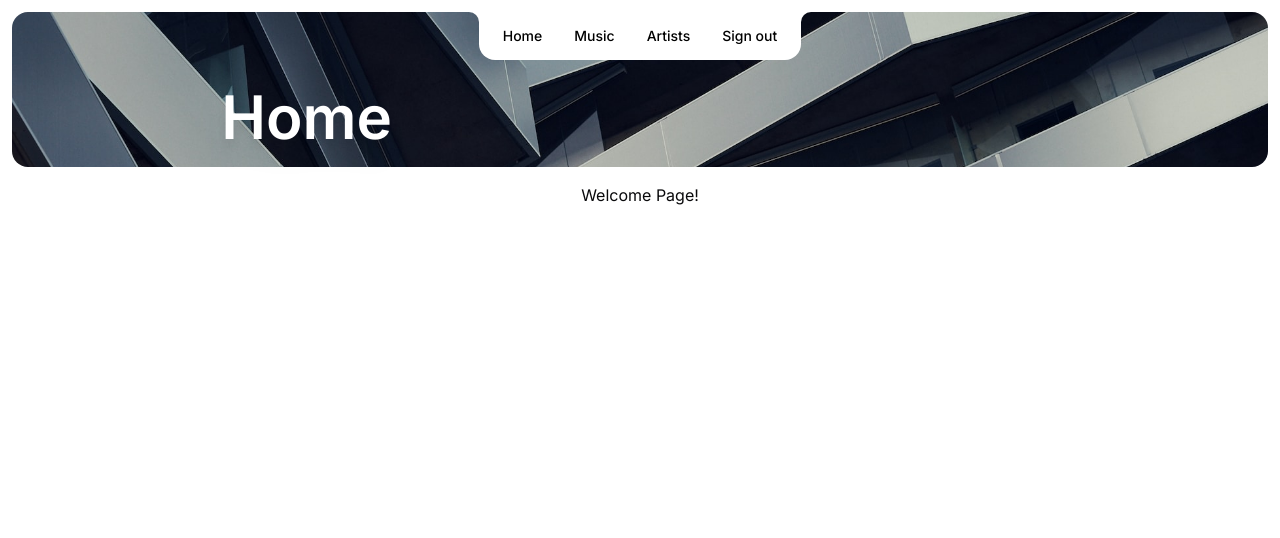
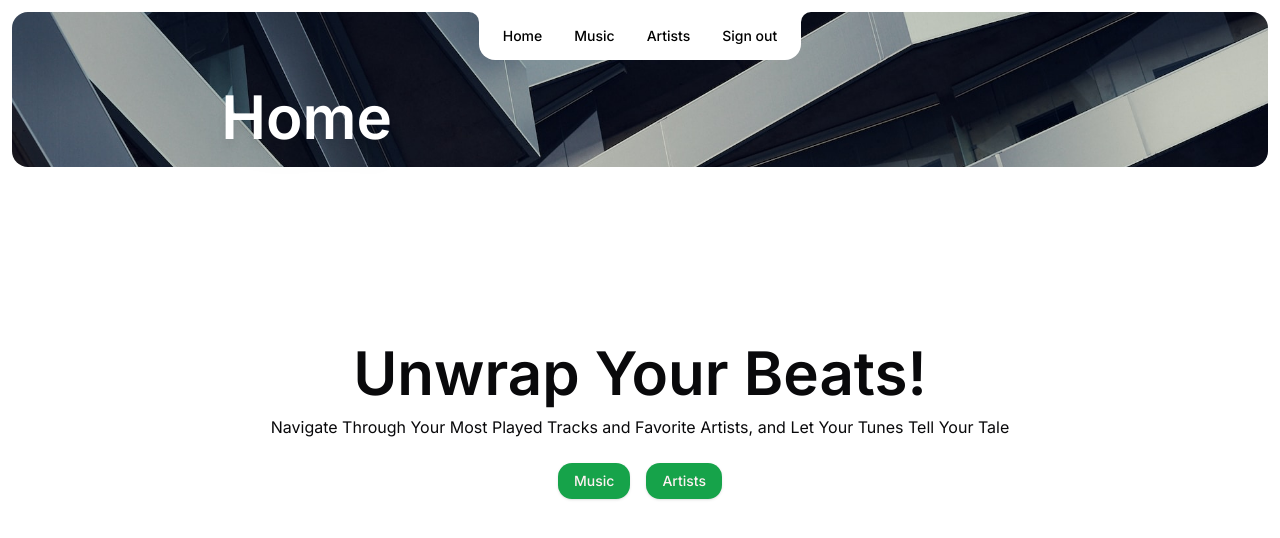
Before and after one commit to bienku/spotify-wrapped, a Next.js app: page / in a window 1280 px wide. Shown: the top 538 px of the page. Built offline with nearby package versions, Linux system fonts and the light colour scheme.

Commit message:
feat: create home page layout and add navigation buttons

```diff
--- a/app/page.tsx
+++ b/app/page.tsx
@@ -1,14 +1,22 @@
-interface Tab {
-    term: Term;
-    label: string;
-}
+import Link from 'next/link';
 
-const TABS: Tab[] = [
-    { term: 'short_term', label: 'last month' },
-    { term: 'medium_term', label: 'last 6 months' },
-    { term: 'long_term', label: 'all time' },
-];
+import { Button } from '@/components/ui/button';
 
 export default function Home() {
-    return <h2>Welcome Page!</h2>;
+    return (
+        <div className="w-5/6 sm:w-2/3 h-full max-w-[853px] space-y-3 pt-[20vh]">
+            <h2 className="text-2xl font-semibold text-center xs:text-4xl sm:text-5xl lg:text-6xl">Unwrap Your Beats!</h2>
+            <p className="text-sm text-center md:text-base">
+                Navigate Through Your Most Played Tracks and Favorite Artists, and Let Your Tunes Tell Your Tale
+            </p>
+            <div className="flex justify-center space-x-4 pt-3">
+                <Button asChild>
+                    <Link href="/music">Music</Link>
+                </Button>
+                <Button asChild>
+                    <Link href="/artists">Artists</Link>
+                </Button>
+            </div>
+        </div>
+    );
 }
```
